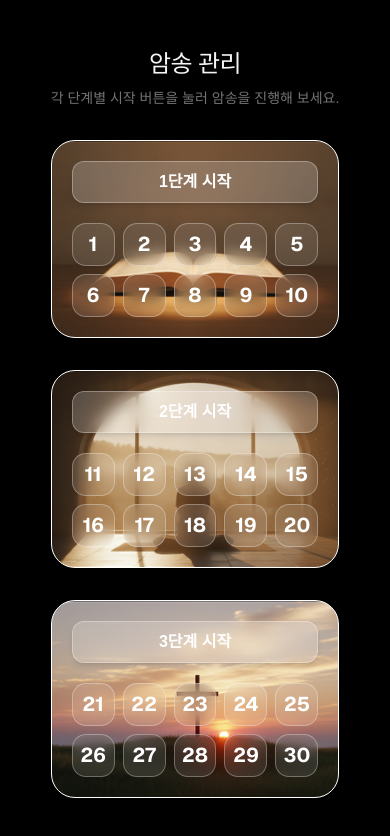
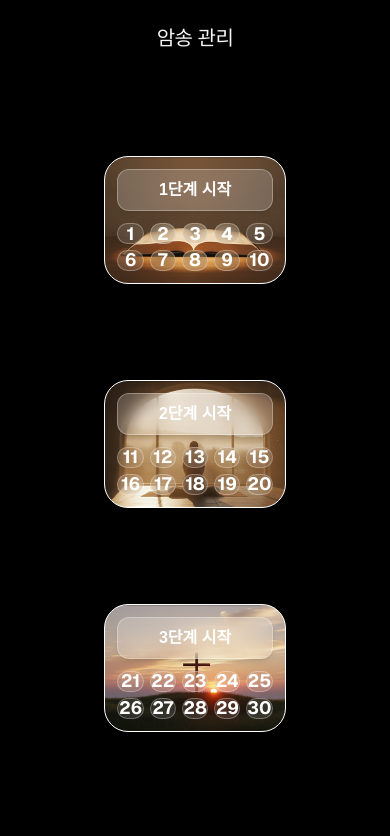
Before and after one commit to ashreihaish06-sys/biblemem, a Next.js app: page /manage in a window 390 px wide. Shown: the top 836 px of the page. Built offline with nearby package versions, Linux system fonts and the light colour scheme.

Commit message:
style: compress manage page to fit entirely within mobile viewport without scrolling

```diff
--- a/src/app/manage/page.tsx
+++ b/src/app/manage/page.tsx
@@ -5,17 +5,14 @@ export default async function ManagePage() {
   const verses = getVerses();
 
   return (
-    <main className="flex min-h-[100dvh] flex-col items-center justify-start p-6 max-w-md mx-auto relative pt-6 pb-12 bg-black">
-      <div className="w-full mb-8 text-center mt-6">
-        <h1 className="text-2xl font-medium tracking-tight text-neutral-100">
+    <main className="flex h-[100dvh] overflow-hidden flex-col items-center justify-start p-4 max-w-md mx-auto relative pt-4 pb-6 bg-black">
+      <div className="w-full mb-4 text-center mt-2 shrink-0">
+        <h1 className="text-xl font-medium tracking-tight text-neutral-100">
           암송 관리
         </h1>
-        <p className="text-neutral-500 mt-2 text-sm break-keep">
-          각 단계별 시작 버튼을 눌러 암송을 진행해 보세요.
-        </p>
       </div>
 
-      <div className="w-full flex-1 relative flex flex-col items-center">
+      <div className="w-full flex-1 relative flex flex-col items-center justify-evenly gap-2 overflow-hidden">
         {/* 1단계 */}
         {verses.length >= 10 && (
           <StageSection stage={1} verses={verses.slice(0, 10)} />
--- a/src/components/memorize/StageSection.tsx
+++ b/src/components/memorize/StageSection.tsx
@@ -47,7 +47,7 @@ export function StageSection({ stage, verses }: StageSectionProps) {
     <motion.div
       initial={{ opacity: 0, y: 20 }}
       animate={{ opacity: 1, y: 0 }}
-      className="w-full mb-8 rounded-3xl shadow-xl p-5 border border-white flex flex-col items-center space-y-5 overflow-hidden relative"
+      className="w-full rounded-3xl shadow-xl p-3 sm:p-4 border border-white flex flex-col items-center space-y-3 overflow-hidden relative"
       style={{
         backgroundImage: `url('/bg-stage${stage}.png')`,
         backgroundSize: 'cover',
@@ -62,18 +62,18 @@ export function StageSection({ stage, verses }: StageSectionProps) {
       </button>
 
       <div className="w-full">
-        <div className="grid grid-cols-[repeat(5,minmax(0,1fr))] gap-2 w-full">
+        <div className="grid grid-cols-[repeat(5,minmax(0,1fr))] gap-1.5 w-full">
           {verses.map((verse) => {
             const isCompleted = !!completedDates[verse.id - 1];
 
             return (
               <div
                 key={verse.id}
-                className={`flex flex-col justify-center items-center aspect-square border-[1px] rounded-[14px] transition-all duration-300 backdrop-blur-sm
+                className={`flex flex-col justify-center items-center aspect-[5/4] border-[1px] rounded-[12px] transition-all duration-300 backdrop-blur-sm
                   ${isCompleted ? 'bg-red-500/50 border-red-400/50 text-white' : 'bg-white/10 border-white/30 text-white'}
                 `}
               >
-                <span className="text-xl font-sans font-bold">{verse.id}</span>
+                <span className="text-lg font-sans font-bold leading-none">{verse.id}</span>
                 {isCompleted && <span className="text-[8px] mt-1 opacity-80">{completedDates[verse.id - 1]}</span>}
               </div>
             );
```
